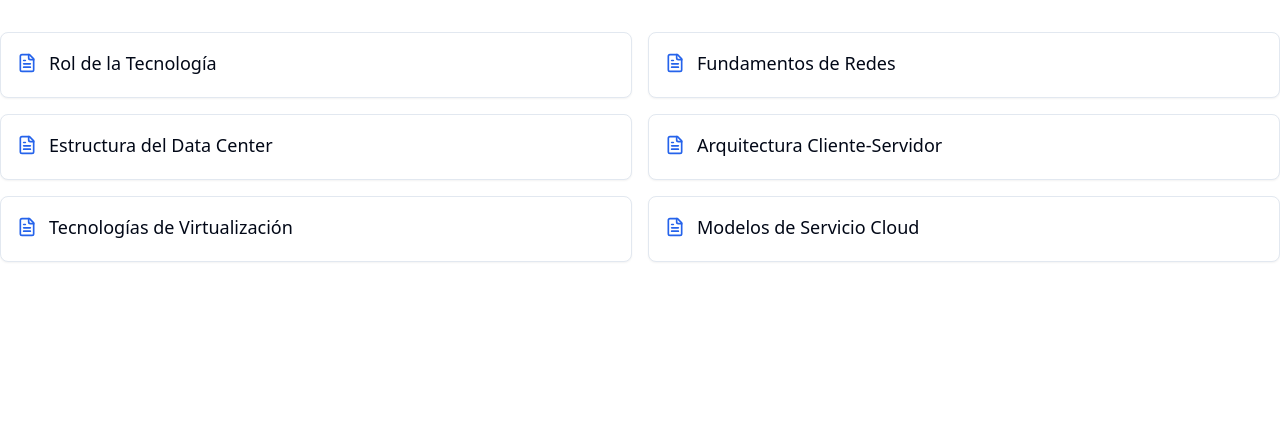
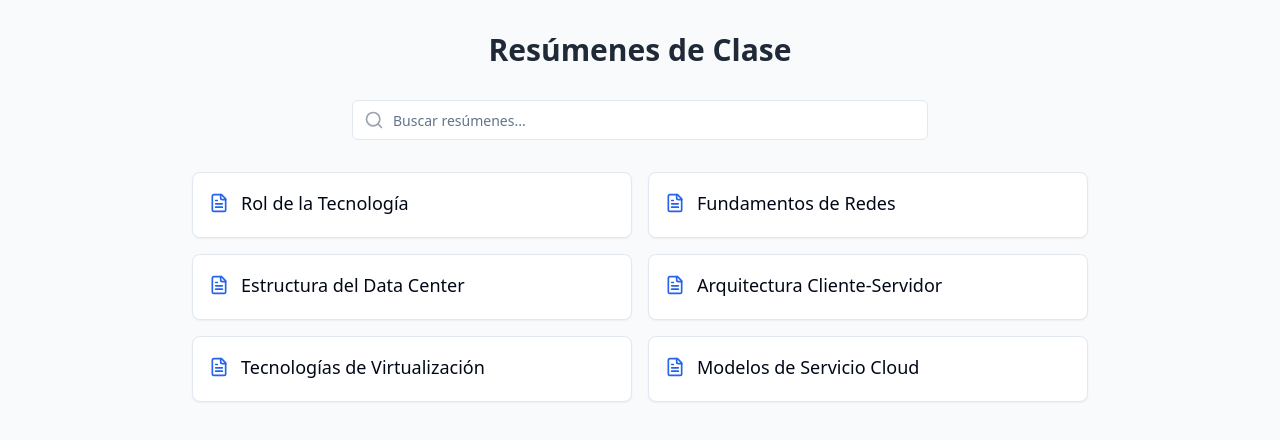
Before and after one commit to MariethaC/resumen-infratec-app, a React (Vite) app: page / in a window 1280 px wide. Shown: the top 440 px of the page. Built offline with nearby package versions, Linux system fonts and the light colour scheme.

Commit message:
Update Index.tsx

```diff
--- a/src/pages/Index.tsx
+++ b/src/pages/Index.tsx
@@ -55,6 +55,12 @@ const Index = () => {
     setIsDialogOpen(true);
   };
   return (
+    <div className="min-h-screen bg-gray-50 px-4 py-8">
+      <div className="max-w-4xl mx-auto">
+        <h1 className="text-3xl font-bold text-center mb-8 text-gray-800">
+          Resúmenes de Clase
+        </h1>
+        <SearchBar onSearch={handleSearch} />
         <div className="grid gap-4 sm:grid-cols-2 mt-8">
           {summaries.map((summary) => (
             <SummaryCard
@@ -64,6 +70,13 @@ const Index = () => {
             />
           ))}
         </div>
+      </div>
+      <SummaryDialog
+        summary={selectedSummary}
+        isOpen={isDialogOpen}
+        onClose={() => setIsDialogOpen(false)}
+      />
+    </div>
   );
 };
 
```
Lines whose indentation alone changed are shown as unchanged.
